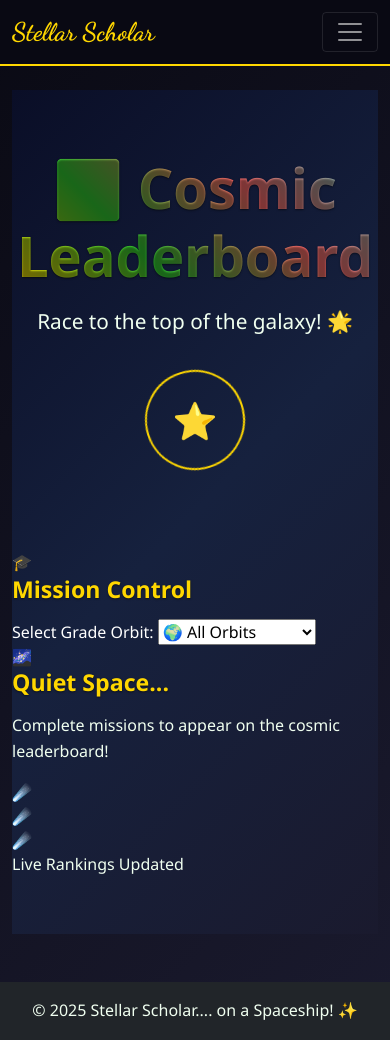
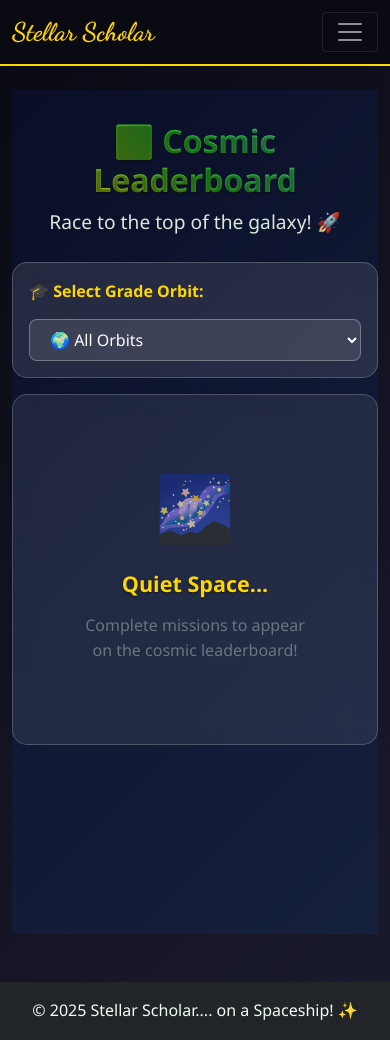
Before and after one commit to siriusbrak7/stellar-scholar, a Flask app: template templates/leaderboard.html in a window 390 px wide. Run offline with Flask 3, Linux system fonts and the light colour scheme; the template is opened without the code that fills it, so the values that code supplies are empty.

Commit message:
feat: enhance leaderboard with cosmic theme while preserving functionality
- Add cosmic styling with gradients and glass-morphism effects
- Keep all original filters and data structure intact
- Improve visual hierarchy with color-coded score badges
- Add smooth animations and hover effects
- Maintain full responsiveness across all devices

```diff
--- a/templates/leaderboard.html
+++ b/templates/leaderboard.html
@@ -2,53 +2,42 @@
 
 {% block content %}
 <div class="cosmic-leaderboard">
-    <!-- Animated Space Background -->
-    <div class="space-background">
-        <div class="star-field">
-            <div class="stars"></div>
-            <div class="stars"></div>
-            <div class="stars"></div>
-        </div>
-        <div class="floating-astronaut">👨‍🚀</div>
-        <div class="floating-satellite">🛰️</div>
-        <div class="floating-rocket">🚀</div>
+    <!-- Cosmic Header -->
+    <div class="cosmic-header text-center mb-4">
+        <h1 class="cosmic-title">🌌 Cosmic Leaderboard</h1>
+        <p class="cosmic-subtitle">Race to the top of the galaxy! 🚀</p>
     </div>
 
-    <!-- Cosmic Header -->
-    <div class="cosmic-header text-center mb-5">
-        <h1 class="cosmic-title">🌌 Cosmic Leaderboard</h1>
-        <p class="cosmic-subtitle">Race to the top of the galaxy! 🌟</p>
-        <div class="pulsing-orbit">
-            <div class="orbit-ring"></div>
-            <div class="central-star">⭐</div>
+    <!-- Grade Filter -->
+    <div class="row mb-3">
+        <div class="col-12">
+            <div class="cosmic-filter-card">
+                <div class="filter-body">
+                    <label for="gradeFilter" class="filter-label">
+                        🎓 Select Grade Orbit:
+                    </label>
+                    <select id="gradeFilter" class="cosmic-select">
+                        <option value="all" {% if current_grade_filter == 'all' %}selected{% endif %}>🌍 All Orbits</option>
+                        <option value="8" {% if current_grade_filter == '8' %}selected{% endif %}>🪐 Grade 8</option>
+                        <option value="9" {% if current_grade_filter == '9' %}selected{% endif %}>☄️ Grade 9</option>
+                        <option value="10" {% if current_grade_filter == '10' %}selected{% endif %}>🌟 Grade 10</option>
+                        <option value="11" {% if current_grade_filter == '11' %}selected{% endif %}>💫 Grade 11</option>
+                        <option value="12" {% if current_grade_filter == '12' %}selected{% endif %}>🛸 Grade 12</option>
+                    </select>
+                </div>
+            </div>
         </div>
     </div>
 
-    <!-- Interactive Filters -->
-    <div class="cosmic-filters">
-        <div class="filter-card">
-            <div class="filter-header">
-                <span class="filter-icon">🎓</span>
-                <h3>Mission Control</h3>
-            </div>
-            <div class="filter-controls">
-                <!-- Grade Filter -->
-                <div class="filter-group">
-                    <label class="filter-label">Select Grade Orbit:</label>
-                    <select id="gradeFilter" class="cosmic-select">
-                        <option value="all" {% if current_grade_filter == 'all' %}selected{% endif %}>🌍 All Orbits</option>
-                        <option value="8" {% if current_grade_filter == '8' %}selected{% endif %}>🪐 Grade 8 Orbit</option>
-                        <option value="9" {% if current_grade_filter == '9' %}selected{% endif %}>☄️ Grade 9 Orbit</option>
-                        <option value="10" {% if current_grade_filter == '10' %}selected{% endif %}>🌟 Grade 10 Orbit</option>
-                        <option value="11" {% if current_grade_filter == '11' %}selected{% endif %}>💫 Grade 11 Orbit</option>
-                        <option value="12" {% if current_grade_filter == '12' %}selected{% endif %}>🛸 Grade 12 Orbit</option>
-                    </select>
-                </div>
-
-                <!-- School Filter for Sirius -->
+    <!-- School Filter (Super Admin Only) -->
     {% if session.user_id == 'sirius' and available_schools %}
-                <div class="filter-group">
-                    <label class="filter-label">Select Galaxy:</label>
+    <div class="row mb-3">
+        <div class="col-12">
+            <div class="cosmic-filter-card">
+                <div class="filter-body">
+                    <label for="schoolFilter" class="filter-label">
+                        🏫 Select Galaxy:
+                    </label>
                     <select id="schoolFilter" class="cosmic-select">
                         <option value="all" {% if current_school_filter == 'all' %}selected{% endif %}>
                             🌌 All Galaxies
@@ -60,254 +49,332 @@
                         {% endfor %}
                     </select>
                 </div>
-                {% endif %}
             </div>
         </div>
     </div>
 
-    <!-- Leaderboard Cards -->
-    <div class="leaderboard-container">
+    <script>
+    document.getElementById('schoolFilter').addEventListener('change', function() {
+        const schoolId = this.value;
+        const currentUrl = new URL(window.location.href);
+        currentUrl.searchParams.set('school', schoolId);
+        window.location.href = currentUrl.toString();
+    });
+    </script>
+    {% endif %}
+
+    <!-- Leaderboard Table -->
+    <div class="cosmic-table-card">
+        <div class="card-body">
             {% if leaderboard %}
-        <div class="cosmic-ranks">
+            <table class="table cosmic-table">
+                <thead>
+                    <tr>
+                        <th>Rank</th>
+                        <th>Student</th>
+                        <th>Grade</th>
+                        <th>Cosmic Score</th>
+                        <th>Mission Completion</th>
+                        {% if session.user_id == 'sirius' %}
+                        <th>School</th>
+                        {% endif %}
+                    </tr>
+                </thead>
+
+                <tbody>
                     {% for student in leaderboard %}
-            <div class="cosmic-rank-card rank-{{ student.rank }} {% if student.rank <= 3 %}podium{% endif %}">
-                <!-- Rank Badge -->
+                    <tr class="cosmic-row {% if student.rank <= 3 %}podium-row{% endif %}">
+                        <td class="rank-cell">
                             <div class="rank-badge">
-                    {% if student.rank == 1 %}
-                    <div class="crown">👑</div>
-                    <div class="rank-number">🥇</div>
-                    {% elif student.rank == 2 %}
-                    <div class="rank-number">🥈</div>
-                    {% elif student.rank == 3 %}
-                    <div class="rank-number">🥉</div>
-                    {% else %}
-                    <div class="rank-number">#{{ student.rank }}</div>
+                                {% if student.rank == 1 %}🥇
+                                {% elif student.rank == 2 %}🥈
+                                {% elif student.rank == 3 %}🥉
+                                {% else %}#{{ student.rank }}
                                 {% endif %}
                             </div>
-
-                <!-- Student Info -->
+                        </td>
+                        <td>
                             <div class="student-info">
-                    <div class="student-avatar">
-                        {{ ['🚀', '👨‍🚀', '👩‍🚀', '🛸', '☄️', '🌟', '⭐', '🌠'] | random }}
+                                <span class="student-avatar">{{ ['🚀', '👨‍🚀', '👩‍🚀', '🛸', '🌟'] | random }}</span>
+                                <strong>{{ student.username }}</strong>
                             </div>
-                    <div class="student-details">
-                        <h3 class="student-name">{{ student.username }}</h3>
-                        <div class="student-meta">
-                            <span class="grade-badge">Grade {{ student.grade_level }}</span>
+                        </td>
+                        <td>Grade {{ student.grade_level }}</td>
+                        <td>
+                            <span class="score-badge {{ 'legendary' if student.avg_score >= 90 else 'epic' if student.avg_score >= 80 else 'rare' if student.avg_score >= 70 else 'common' }}">
+                                {{ student.avg_score }}%
+                            </span>
+                        </td>
+                        <td>
+                            <div class="completion-container">
+                                <div class="cosmic-progress">
+                                    <div class="progress-fill {{ 'legendary' if student.completion_rate >= 90 else 'epic' if student.completion_rate >= 80 else 'rare' if student.completion_rate >= 70 else 'common' }}"
+                                         style="width: {{ student.completion_rate }}%">
+                                        <span class="progress-text">{{ student.completion_rate }}%</span>
+                                    </div>
+                                </div>
+                            </div>
+                        </td>
                         {% if session.user_id == 'sirius' %}
+                        <td>
                             <span class="school-badge">
                                 {% for school in available_schools %}
                                     {% if school.id == student.school_id %}{{ school.name }}{% endif %}
                                 {% endfor %}
                             </span>
+                        </td>
                         {% endif %}
-                        </div>
-                    </div>
-                </div>
-
-                <!-- Stats -->
-                <div class="student-stats">
-                    <div class="stat">
-                        <div class="stat-label">Cosmic Score</div>
-                        <div class="stat-value {{ 'legendary' if student.avg_score >= 90 else 'epic' if student.avg_score >= 80 else 'rare' if student.avg_score >= 70 else 'common' }}">
-                            {{ student.avg_score }}%
-                        </div>
-                        <div class="stat-bar">
-                            <div class="stat-fill" style="width: {{ student.avg_score }}%"></div>
-                        </div>
-                    </div>
-
-                    <div class="stat">
-                        <div class="stat-label">Mission Completion</div>
-                        <div class="stat-value">{{ student.completion_rate }}%</div>
-                        <div class="progress-ring">
-                            <svg width="60" height="60">
-                                <circle class="progress-ring-background" cx="30" cy="30" r="25"></circle>
-                                <circle class="progress-ring-circle" cx="30" cy="30" r="25"
-                                        style="stroke-dashoffset: {{ 157 - (157 * student.completion_rate / 100) }}"></circle>
-                            </svg>
-                            <div class="progress-text">{{ student.completion_rate }}%</div>
-                        </div>
-                    </div>
-                </div>
-
-                <!-- Achievement Badges -->
-                <div class="achievements">
-                    {% if student.avg_score >= 90 %}
-                    <span class="achievement legendary">🌟 Legendary</span>
-                    {% elif student.avg_score >= 80 %}
-                    <span class="achievement epic">🚀 Epic</span>
-                    {% elif student.avg_score >= 70 %}
-                    <span class="achievement rare">💫 Rare</span>
+                    </tr>
+                    {% endfor %}
+                </tbody>
+            </table>
             {% else %}
-                    <span class="achievement common">⭐ Rising Star</span>
-                    {% endif %}
-
-                    {% if student.completion_rate == 100 %}
-                    <span class="achievement perfect">🎯 Perfect</span>
-                    {% elif student.completion_rate >= 90 %}
-                    <span class="achievement consistent">📈 Consistent</span>
-                    {% endif %}
-                </div>
-            </div>
-            {% endfor %}
-        </div>
-        {% else %}
-        <!-- Empty State -->
-        <div class="empty-leaderboard">
+            <div class="empty-state text-center py-5">
                 <div class="empty-icon">🌌</div>
-            <h3>Quiet Space...</h3>
-            <p>Complete missions to appear on the cosmic leaderboard!</p>
-            <div class="floating-comets">
-                <div class="comet">☄️</div>
-                <div class="comet">☄️</div>
-                <div class="comet">☄️</div>
-            </div>
+                <h4>Quiet Space...</h4>
+                <p class="text-muted">Complete missions to appear on the cosmic leaderboard!</p>
             </div>
             {% endif %}
-    </div>
-
-    <!-- Live Ranking Updates -->
-    <div class="live-updates">
-        <div class="update-indicator">
-            <span class="pulse-dot"></span>
-            <span>Live Rankings Updated</span>
         </div>
     </div>
 </div>
 
 <style>
 .cosmic-leaderboard {
-    position: relative;
+    background: linear-gradient(135deg, #0a0e27 0%, #16213e 100%);
     min-height: 100vh;
-    background: linear-gradient(135deg, #0a0e27 0%, #16213e 50%, #1a1a2e 100%);
+    padding: 2rem 0;
     color: white;
-    overflow-x: hidden;
-    padding: 2rem 0;
 }
 
-/* Space Background */
-.space-background {
-    position: fixed;
-    top: 0;
-    left: 0;
-    width: 100%;
-    height: 100%;
-    pointer-events: none;
-    z-index: -1;
-}
-
-.star-field .stars {
-    position: absolute;
-    width: 2px;
-    height: 2px;
-    background: white;
-    border-radius: 50%;
-    animation: twinkle 5s infinite;
-}
-
-.star-field .stars:nth-child(1) { top: 20%; left: 10%; animation-delay: 0s; }
-.star-field .stars:nth-child(2) { top: 60%; left: 80%; animation-delay: 1s; }
-.star-field .stars:nth-child(3) { top: 40%; left: 50%; animation-delay: 2s; }
-
-@keyframes twinkle {
-    0%, 100% { opacity: 0.3; transform: scale(1); }
-    50% { opacity: 1; transform: scale(1.5); }
-}
-
-.floating-astronaut, .floating-satellite, .floating-rocket {
-    position: absolute;
-    font-size: 2rem;
-    animation: floatElement 8s ease-in-out infinite;
-}
-
-.floating-astronaut { top: 15%; right: 10%; animation-delay: 0s; }
-.floating-satellite { top: 70%; left: 5%; animation-delay: 2s; }
-.floating-rocket { bottom: 20%; right: 20%; animation-delay: 4s; }
-
-@keyframes floatElement {
-    0%, 100% { transform: translateY(0px) rotate(0deg); }
-    50% { transform: translateY(-20px) rotate(5deg); }
-}
-
-/* Cosmic Header */
 .cosmic-header {
-    position: relative;
-    padding: 2rem 0;
+    margin-bottom: 2rem;
 }
 
 .cosmic-title {
-    font-size: 3.5rem;
+    font-size: 3rem;
     font-weight: 700;
-    background: linear-gradient(45deg, #FFD700, #32CD32, #FF6B6B, #4ECDC4);
+    background: linear-gradient(45deg, #FFD700, #32CD32, #4ECDC4);
     -webkit-background-clip: text;
     -webkit-text-fill-color: transparent;
     background-clip: text;
+    margin-bottom: 0.5rem;
+}
+
+.cosmic-subtitle {
+    font-size: 1.2rem;
+    color: #FFD700;
+    opacity: 0.9;
+}
+
+.cosmic-filter-card {
+    background: rgba(255, 255, 255, 0.1);
+    backdrop-filter: blur(10px);
+    border: 1px solid rgba(255, 255, 255, 0.2);
+    border-radius: 15px;
+    padding: 1rem;
+}
+
+.filter-body {
+    display: flex;
+    align-items: center;
+    gap: 1rem;
+    flex-wrap: wrap;
+}
+
+.filter-label {
+    color: #FFD700;
+    font-weight: 600;
+    margin: 0;
+    white-space: nowrap;
+}
+
+.cosmic-select {
+    background: rgba(255, 255, 255, 0.1);
+    border: 1px solid rgba(255, 255, 255, 0.3);
+    border-radius: 8px;
+    color: white;
+    padding: 0.5rem 1rem;
+    min-width: 200px;
+}
+
+.cosmic-select:focus {
+    border-color: #FFD700;
+    box-shadow: 0 0 0 2px rgba(255, 215, 0, 0.2);
+    outline: none;
+}
+
+.cosmic-table-card {
+    background: rgba(255, 255, 255, 0.08);
+    backdrop-filter: blur(10px);
+    border: 1px solid rgba(255, 255, 255, 0.2);
+    border-radius: 15px;
+    overflow: hidden;
+}
+
+.cosmic-table {
+    background: transparent;
+    color: white;
+    margin: 0;
+}
+
+.cosmic-table thead {
+    background: rgba(255, 215, 0, 0.2);
+    border-bottom: 2px solid rgba(255, 215, 0, 0.3);
+}
+
+.cosmic-table th {
+    color: #FFD700;
+    font-weight: 600;
+    border: none;
+    padding: 1rem;
+}
+
+.cosmic-table td {
+    border-color: rgba(255, 255, 255, 0.1);
+    padding: 1rem;
+    vertical-align: middle;
+}
+
+.cosmic-row {
+    transition: all 0.3s ease;
+    border-left: 3px solid transparent;
+}
+
+.cosmic-row:hover {
+    background: rgba(255, 255, 255, 0.05);
+    border-left-color: #FFD700;
+    transform: translateX(5px);
+}
+
+.podium-row {
+    background: linear-gradient(90deg, rgba(255, 215, 0, 0.1), transparent);
+}
+
+.rank-cell {
+    text-align: center;
+}
+
+.rank-badge {
+    display: inline-block;
+    padding: 0.5rem 1rem;
+    background: rgba(255, 255, 255, 0.1);
+    border-radius: 20px;
+    font-weight: 700;
+    font-size: 1.1rem;
+    min-width: 50px;
+}
+
+.student-info {
+    display: flex;
+    align-items: center;
+    gap: 0.75rem;
+}
+
+.student-avatar {
+    font-size: 1.5rem;
+}
+
+.score-badge {
+    padding: 0.5rem 1rem;
+    border-radius: 20px;
+    font-weight: 600;
+    font-size: 0.9rem;
+}
+
+.score-badge.legendary { background: linear-gradient(45deg, #FFD700, #FF6B6B); color: black; }
+.score-badge.epic { background: linear-gradient(45deg, #9B59B6, #3498DB); color: white; }
+.score-badge.rare { background: linear-gradient(45deg, #3498DB, #2ECC71); color: white; }
+.score-badge.common { background: linear-gradient(45deg, #95A5A6, #7F8C8D); color: white; }
+
+.completion-container {
+    min-width: 150px;
+}
+
+.cosmic-progress {
+    height: 25px;
+    background: rgba(255, 255, 255, 0.1);
+    border-radius: 12px;
+    overflow: hidden;
+    position: relative;
+}
+
+.progress-fill {
+    height: 100%;
+    border-radius: 12px;
+    position: relative;
+    transition: width 0.5s ease;
+}
+
+.progress-fill.legendary { background: linear-gradient(90deg, #FFD700, #32CD32); }
+.progress-fill.epic { background: linear-gradient(90deg, #9B59B6, #3498DB); }
+.progress-fill.rare { background: linear-gradient(90deg, #3498DB, #2ECC71); }
+.progress-fill.common { background: linear-gradient(90deg, #95A5A6, #7F8C8D); }
+
+.progress-text {
+    position: absolute;
+    right: 10px;
+    top: 50%;
+    transform: translateY(-50%);
+    font-size: 0.8rem;
+    font-weight: 600;
+    color: white;
+    text-shadow: 0 1px 2px rgba(0,0,0,0.5);
+}
+
+.school-badge {
+    background: rgba(102, 126, 234, 0.3);
+    color: #667eea;
+    padding: 0.25rem 0.75rem;
+    border-radius: 15px;
+    font-size: 0.8rem;
+    font-weight: 600;
+}
+
+.empty-state {
+    padding: 3rem;
+}
+
+.empty-icon {
+    font-size: 4rem;
+    margin-bottom: 1rem;
+    opacity: 0.7;
+}
+
+.empty-state h4 {
+    color: #FFD700;
     margin-bottom: 1rem;
 }
 
-.cosmic-subtitle {
-    font-size: 1.3rem;
-    color: #FFD700;
-    margin-bottom: 2rem;
+/* Responsive */
+@media (max-width: 768px) {
+    .cosmic-title {
+        font-size: 2rem;
     }
 
-.pulsing-orbit {
-    position: relative;
-    width: 100px;
-    height: 100px;
-    margin: 0 auto;
+    .filter-body {
+        flex-direction: column;
+        align-items: flex-start;
     }
 
-.orbit-ring {
-    position: absolute;
+    .cosmic-select {
         width: 100%;
-    height: 100%;
-    border: 2px solid #FFD700;
-    border-radius: 50%;
-    animation: orbitSpin 3s linear infinite;
     }
 
-.central-star {
-    position: absolute;
-    top: 50%;
-    left: 50%;
-    transform: translate(-50%, -50%);
-    font-size: 2rem;
-    animation: starPulse 2s ease-in-out infinite;
+    .student-info {
+        flex-direction: column;
+        text-align: center;
+        gap: 0.5rem;
     }
-
-@keyframes orbitSpin {
-    0% { transform: rotate(0deg); }
-    100% { transform: rotate(360deg); }
 }
-
-@keyframes starPulse {
-    0%, 100% { transform: translate(-50%, -50%) scale(1); }
-    50% { transform: translate(-50%, -50%) scale(1.2); }
-}
-
-/* Rest of the CSS remains the same but with proper syntax */
-/* ... [rest of your CSS code] ... */
-
 </style>
 
 <script>
-// Filter functionality
 document.getElementById('gradeFilter').addEventListener('change', function () {
     const grade = this.value;
     const currentUrl = new URL(window.location.href);
     currentUrl.searchParams.set('grade', grade);
     window.location.href = currentUrl.toString();
 });
-
-{% if session.user_id == 'sirius' and available_schools %}
-document.getElementById('schoolFilter').addEventListener('change', function() {
-    const schoolId = this.value;
-    const currentUrl = new URL(window.location.href);
-    currentUrl.searchParams.set('school', schoolId);
-    window.location.href = currentUrl.toString();
-});
-{% endif %}
 </script>
 {% endblock %}
```
Lines whose indentation alone changed are shown as unchanged.
